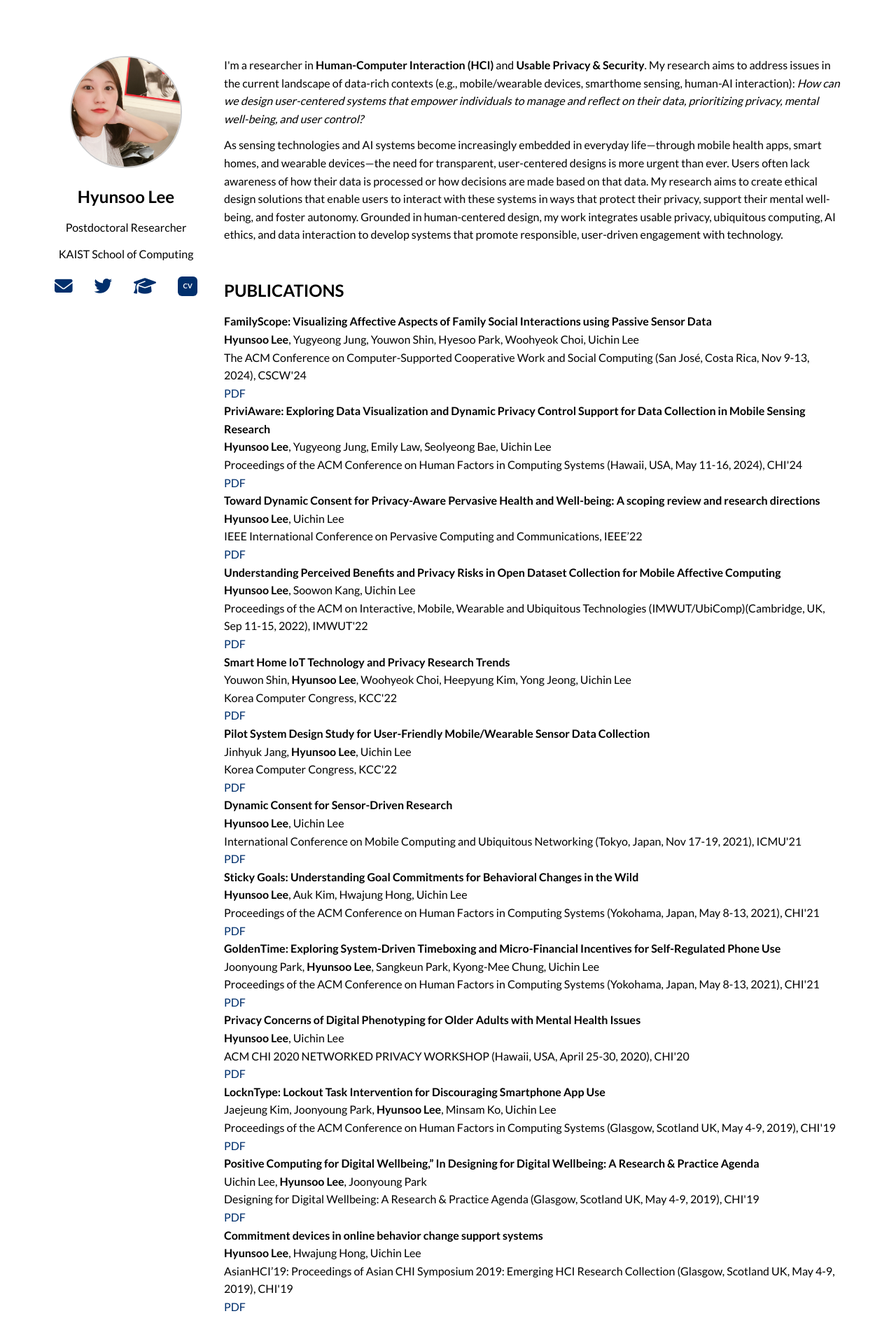
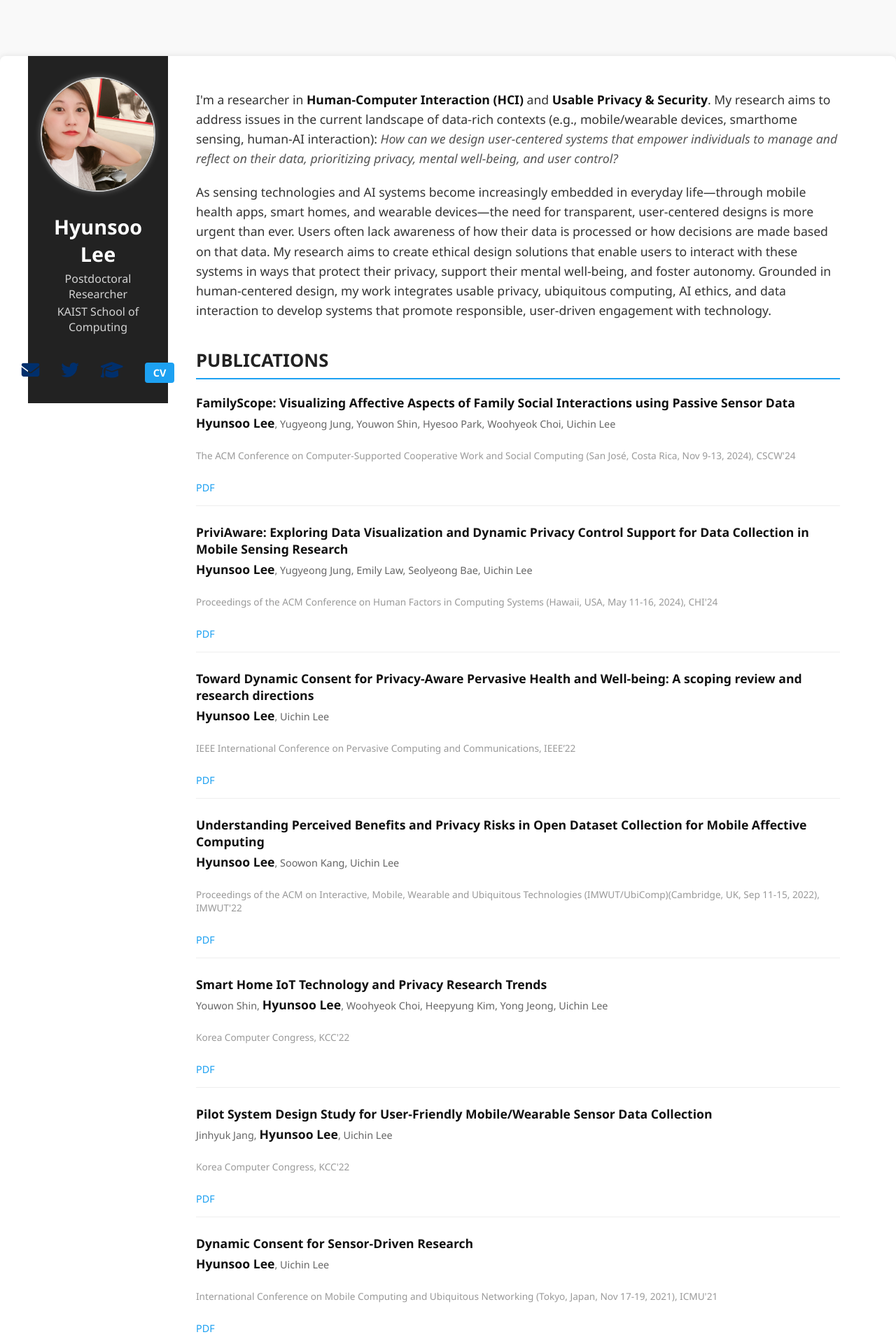
Before and after one commit to hslee90/hslee90.github.io, a Jekyll site: the page built from index.md, in a window 1280 px wide. Shown: the top 1920 px of the page at 70% size. Built offline with Jekyll 4.4.1, drawn with Linux system fonts in a browser that asks for light colours; nearby versions of some CDN libraries.

Commit message:
Update style.css

```diff
--- a/assets/css/style.css
+++ b/assets/css/style.css
@@ -1,218 +1,191 @@
-@import url('https://fonts.googleapis.com/css2?family=Lato:wght@400;700&display=swap');
-
-/* 기본 스타일 리셋 */
-* {
+/* 전체 레이아웃 및 기본 스타일 */
+body {
+  font-family: 'Segoe UI', Tahoma, Geneva, Verdana, sans-serif;
   margin: 0;
-  padding: 0;
-  box-sizing: border-box;
+  background-color: #f9f9f9;
+  color: #222;
 }
 
-/* 전체 폰트 및 색상 설정 */
-body {
-  font-family: 'Lato', sans-serif;
-  color: #000;
-  background-color: #fff;
-  line-height: 1.6;
-  font-size: 16px;
-  margin: 0;
-  padding: 0;
+.page-wrapper {
+  display: flex;
+  max-width: 1200px;
+  margin: 20px auto;
+  background: white;
+  box-shadow: 0 0 10px rgba(0,0,0,0.1);
+  border-radius: 8px;
+  overflow: hidden;
 }
 
-/* 전체 레이아웃 래퍼 */
-.page-wrapper {
+/* 사이드바 (왼쪽) */
+.sidebar {
+  width: 280px;
+  background-color: #222;
+  color: white;
+  padding: 30px 20px;
+  box-sizing: border-box;
   display: flex;
-  flex-direction: row;
-  margin: 80px auto 40px;
-  padding: 0 40px;
-  align-items: flex-start;
-  max-width: 1000px;
+  flex-direction: column;
+  align-items: center;
+  gap: 20px;
 }
 
-/* 왼쪽 사이드바 */
-.sidebar {
-  width: 200px;
-  text-align: center;
-}
-
-/* 프로필 이미지 */
 .profile-img {
   width: 150px;
   height: 150px;
   border-radius: 50%;
-  margin-bottom: 15px;
+  object-fit: cover;
+  border: 3px solid #fff;
+  box-shadow: 0 0 10px rgba(255,255,255,0.3);
 }
 
-/* 아이콘 링크 */
+.profile-info {
+  text-align: center;
+}
+
+.profile-info h2 {
+  margin: 10px 0 5px 0;
+  font-size: 1.8rem;
+  font-weight: 700;
+}
+
+.profile-info p {
+  margin: 3px 0;
+  font-size: 1rem;
+  font-weight: 400;
+  opacity: 0.8;
+}
+
+/* 아이콘 링크 모음 */
 .icon-links {
+  display: flex;
+  gap: 15px;
   margin-top: 15px;
-  display: flex;
-  align-items: center; /* 수직 중앙 정렬 핵심 */
-  justify-content: center;
-  gap: 15px;
 }
 
 .icon-links a {
-  display: inline-flex;
-  align-items: center;
-  justify-content: center;
-  color: #002F6C;
-  font-size: 1.6rem;
-  transition: color 0.3s ease, transform 0.3s ease;
-  position: relative;
-  top: 1px; /* 아이콘 미세 조절 (0.8px에서 1px로 변경) */
+  color: white;
+  font-size: 1.4rem;
+  text-decoration: none;
+  transition: color 0.3s ease;
 }
 
 .icon-links a:hover {
-  color: #0055A4;
-  transform: scale(1.2);
-}
-
-.icon-links a.google-scholar {
-  width: 28px;
-  height: 28px;
-  line-height: 28px;    /* 높이랑 똑같이 해서 수직 정렬 */
-  background-color: #002F6C;
-  color: #fff;
-  font-weight: 700;
-  font-size: 1.4rem;
-  border-radius: 6px;
-  text-decoration: none;
-  transition: background-color 0.3s ease, transform 0.2s ease;
-  margin-left: 6px;
-  user-select: none;
-  display: inline-flex;
-  align-items: center;
-  justify-content: center;
-  position: relative;
-  top: 0;              /* 여기 0으로 맞추기 */
+  color: #1da1f2; /* 트위터 색상 참고 */
 }
 
 .cv-box {
-  width: 28px;
-  height: 28px;
-  line-height: 28px;    /* 이거도 동일하게 */
-  background-color: #002F6C;
-  color: #ffffff;
-  font-size: 0.6rem;
+  background-color: #1da1f2;
+  color: white;
+  padding: 5px 12px;
+  border-radius: 4px;
   font-weight: 600;
-  display: flex;
-  align-items: center;
-  justify-content: center;
-  border-radius: 6px;
-  text-decoration: none;
-  transition: background-color 0.3s ease, transform 0.2s ease;
-  padding: 0;
-  box-sizing: border-box;
-  position: relative;
-  top: 0;              /* 0으로 딱 맞춤 */
+  font-size: 0.9rem;
 }
 
-
-/* 본문 영역 */
+/* 오른쪽 메인 컨텐츠 */
 .main-content {
-  flex: 1;
-  padding-left: 60px;
-  text-align: left;
+  flex-grow: 1;
+  padding: 30px 40px;
+  box-sizing: border-box;
+  overflow-y: auto;
 }
 
-/* 제목 스타일 */
-h1, h2, h3 {
-  color: #000;
-  font-weight: bold;
-  margin-bottom: 12px;
+.main-content p {
+  font-size: 1.1rem;
+  line-height: 1.6;
+  margin-bottom: 20px;
+  color: #333;
 }
 
-/* publication 등 본문 단락 간 간격 */
-p, ul, li {
-  margin-bottom: 12px;
+.main-content strong {
+  color: #111;
 }
 
-/* publication 목록 스타일 */
-ul {
-  padding-left: 20px;
+.main-content i {
+  color: #555;
 }
 
-/* 링크 스타일 */
-a {
-  color: #002F6C;
+/* Publications 섹션 */
+h2#publications {
+  margin-top: 40px;
+  font-size: 1.6rem;
+  border-bottom: 2px solid #1da1f2;
+  padding-bottom: 8px;
+  font-weight: 700;
+  color: #222;
+}
+
+.publication-item {
+  margin-bottom: 25px;
+  padding-bottom: 15px;
+  border-bottom: 1px solid #eee;
+}
+
+.publication-item strong {
+  font-size: 1.1rem;
+}
+
+.publication-authors {
+  font-size: 0.9rem;
+  color: #666;
+  display: block;
+  margin-top: 5px;
+}
+
+.publication-venue {
+  font-size: 0.85rem;
+  color: #999;
+  margin-top: 3px;
+  display: block;
+}
+
+.publication-item a {
+  margin-top: 5px;
+  display: inline-block;
+  font-size: 0.9rem;
+  color: #1da1f2;
   text-decoration: none;
 }
 
-a:hover {
+.publication-item a:hover {
   text-decoration: underline;
 }
 
-/* Research Interests와 그 하위 항목 간 간격 좁히기 */
-#research-interests + div > ul {
-  margin-top: 0.1rem !important;
-  padding-top: 0 !important;
+/* 스크롤바 스타일 (optional) */
+.main-content::-webkit-scrollbar {
+  width: 6px;
 }
 
-/* Research Interests 하위 항목과 Publications 간 간격 늘리기 */
-#research-interests + div > ul + h2 {
-  margin-top: 4rem !important;
+.main-content::-webkit-scrollbar-thumb {
+  background-color: rgba(29,161,242,0.4);
+  border-radius: 3px;
 }
 
-/* Publications과 하위 항목 간 간격 좁히기 */
-#publications + div > ul {
-  margin-top: 0.3rem !important;
-  padding-top: 0 !important;
-}
-
-/* Publications 바로 위 간격 조정 */
-h2#publications {
-  margin-top: 3rem !important;
-}
-
-/* 반응형 디자인: 모바일 */
-@media (max-width: 768px) {
-  body {
-    font-size: 14px;
-    padding: 10px;
-  }
-
-  h1, h2, h3 {
-    font-size: 1.5rem;
-  }
-
+/* 반응형 (너가 말한 모바일은 이미 괜찮다니까 데스크탑 중심) */
+@media (max-width: 900px) {
   .page-wrapper {
     flex-direction: column;
-    padding: 20px;
   }
 
   .sidebar {
     width: 100%;
-    margin-bottom: 20px;
+    flex-direction: row;
+    padding: 15px 20px;
+    justify-content: flex-start;
   }
 
   .profile-img {
-    display: block;
-    margin-left: auto;
-    margin-right: auto;
-    width: 120px;
-    height: 120px;
+    width: 80px;
+    height: 80px;
+    border: 2px solid white;
   }
 
-  .icon-links a {
-    font-size: 1.6rem;
-    display: flex;
-    align-items: center;
+  .profile-info {
+    margin-left: 20px;
+    text-align: left;
   }
 
- .icon-links a.google-scholar {
-    width: 24px;
-    height: 24px;
-    line-height: 24px;
-    font-size: 1.1rem;
-    margin-left: 4px;
-    top: 0;
-  }
-  .cv-box {
-    width: 24px;
-    height: 24px;
-    line-height: 24px;
-    font-size: 0.7rem;
-    top: 0;
-    padding: 0;
+  .main-content {
+    padding: 20px;
   }
 }
```
